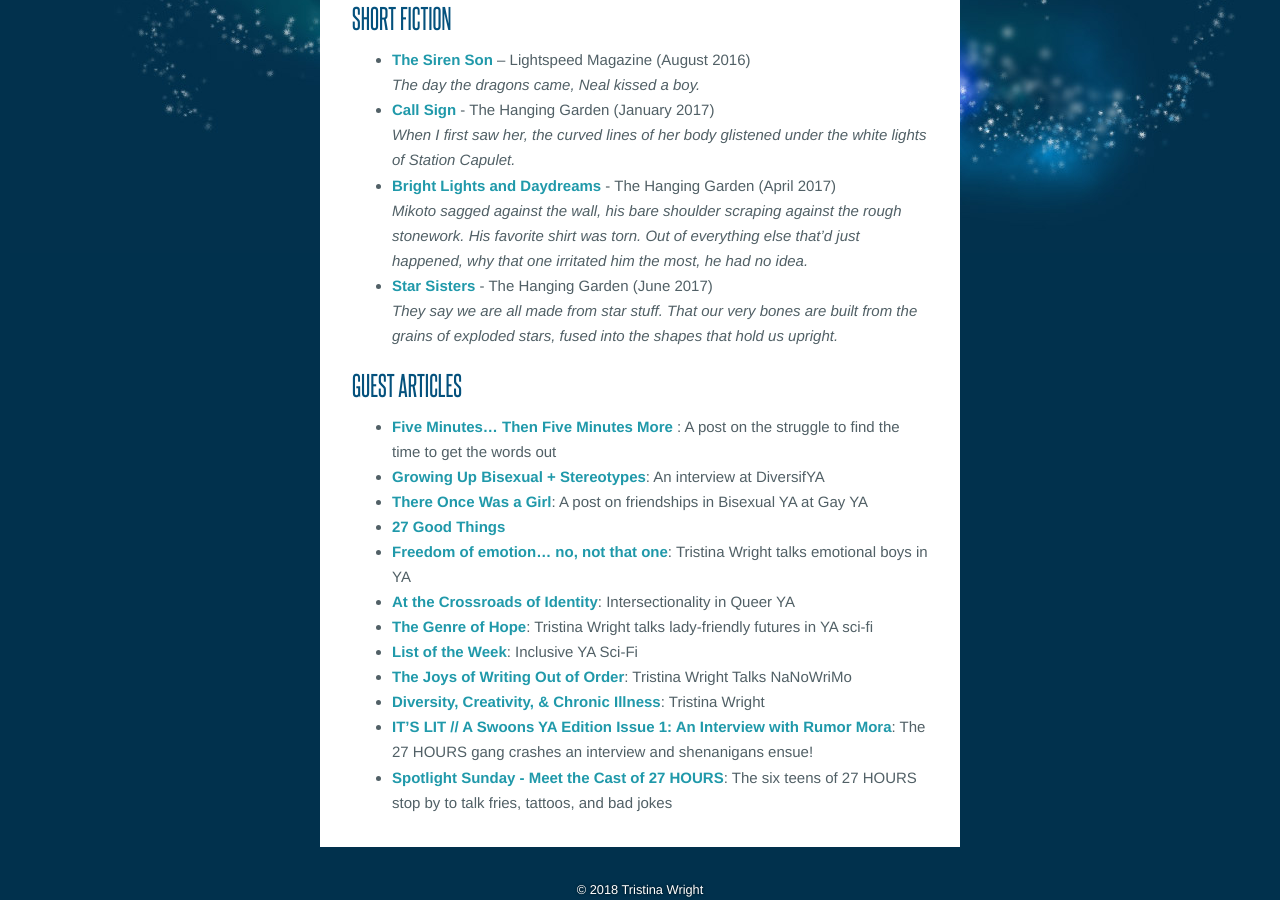
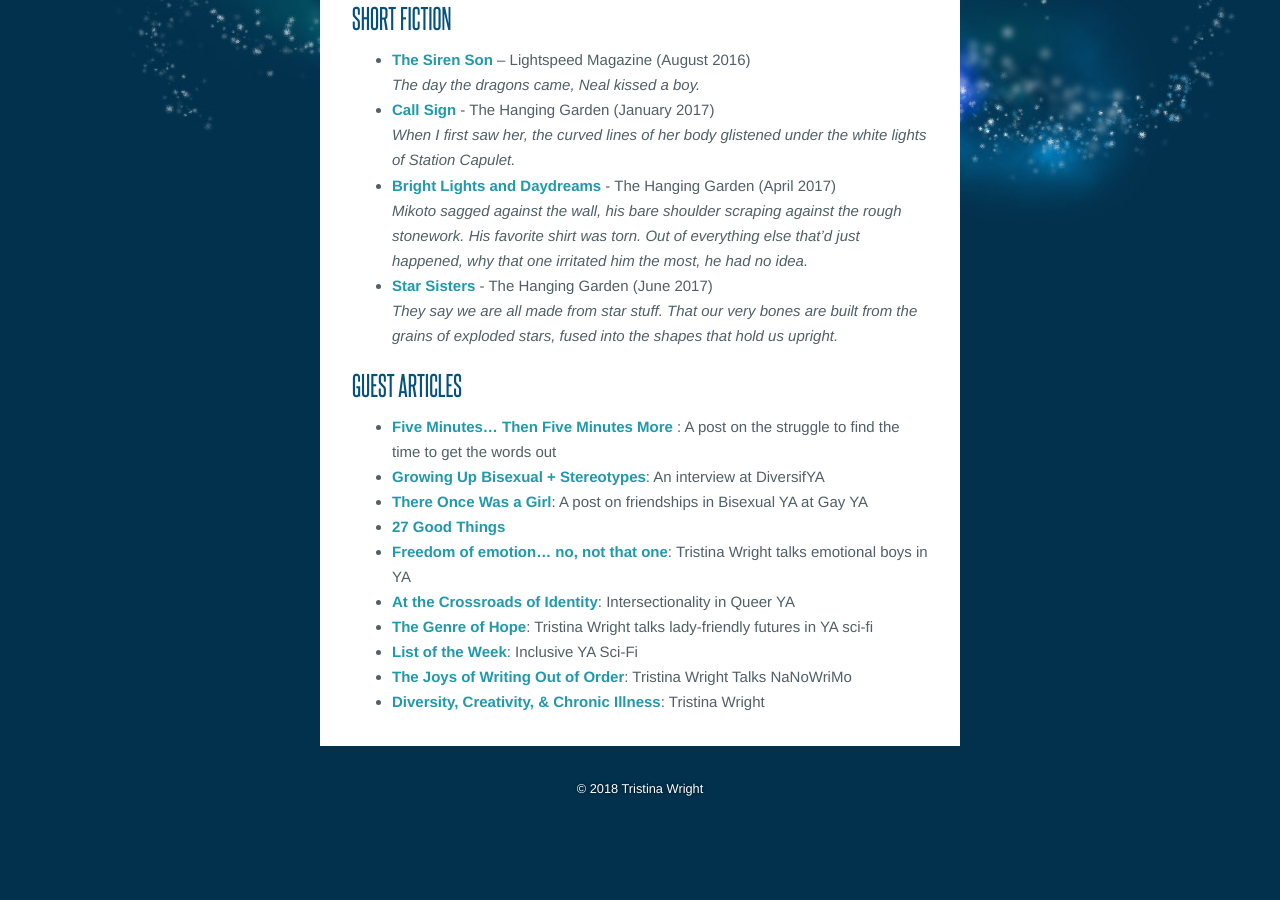
Before and after one commit to TristinaWright/tristinawright.github.io, a Jekyll site: the page built from _posts/static/2015-12-08-writing.md, in a window 1280 px wide and 900 px high, scrolled down 597 px. Built offline with Jekyll 4.4.1, drawn with Linux system fonts in a browser that asks for light colours; after the commit the page ends 1397 px from its top, so only the background shows below that.

Commit message:
Update 2015-12-08-writing.md

```diff
--- a/_posts/static/2015-12-08-writing.md
+++ b/_posts/static/2015-12-08-writing.md
@@ -34,5 +34,3 @@ _They say we are all made from star stuff. That our very bones are built from th
 - [List of the Week](http://www.yainterrobang.com/inclusive-ya-sci-fi-list/): Inclusive YA Sci-Fi
 - [The Joys of Writing Out of Order](http://www.yainterrobang.com/writing-out-of-order-nanowrimo-2016/): Tristina Wright Talks NaNoWriMo
 - [Diversity, Creativity, & Chronic Illness](http://bloggingonward.com/creativity-chronic-illness-tristina-wright/): Tristina Wright
-- [IT'S LIT // A Swoons YA Edition Issue 1: An Interview with Rumor Mora](http://thebookvoyagers.blogspot.mx/2017/03/its-lit-swoons-ya-edition-issue-1.html): The 27 HOURS gang crashes an interview and shenanigans ensue!
-- [Spotlight Sunday - Meet the Cast of 27 HOURS](https://smallqueerbigopinions.wordpress.com/2017/05/07/spotlight-sunday-meet-the-cast-of-27-hours/): The six teens of 27 HOURS stop by to talk fries, tattoos, and bad jokes
```
